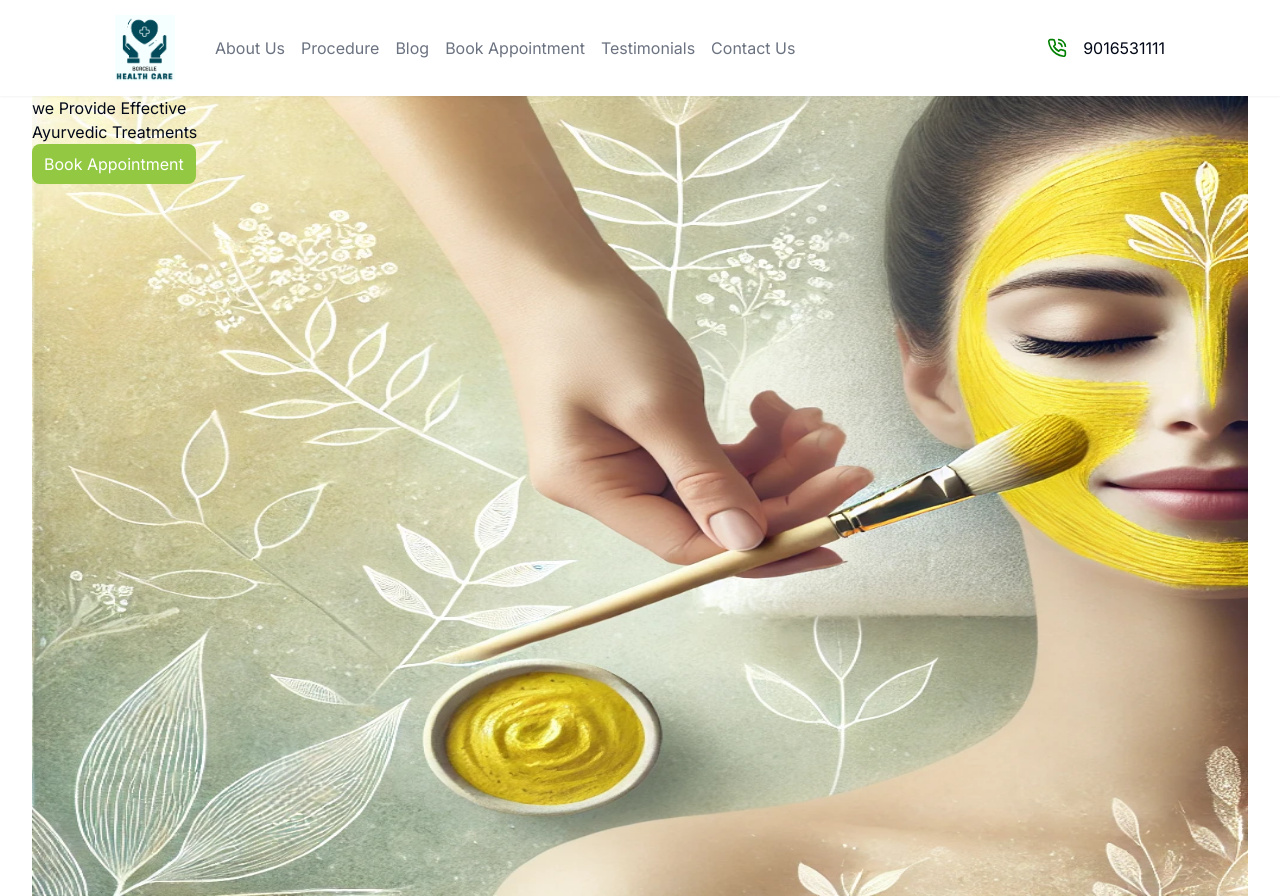
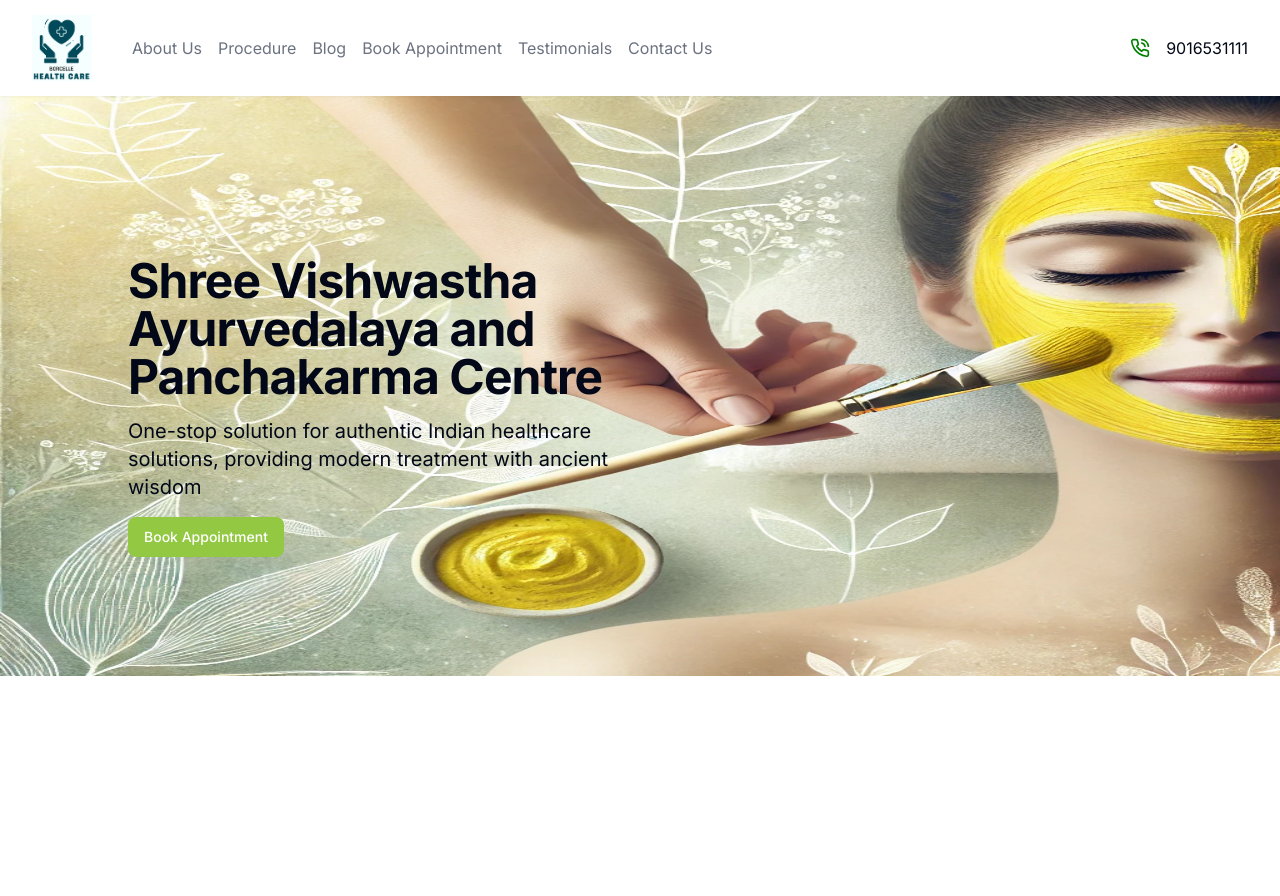
Before and after one commit to ganeshbahire01/vedic, a Next.js app: page / in a window 1280 px wide. After the commit the page ends 800 px from the top, so only its background shows below. Built offline with nearby package versions, Linux system fonts and the light colour scheme.

Commit message:
hero added

```diff
--- a/src/app/page.tsx
+++ b/src/app/page.tsx
@@ -3,7 +3,7 @@
 
 export default function Home() {
   return (
-    <div className="container">
+    <div className="bg-[#e0bea366]">
       <Hero />
     </div>
   );
--- a/src/components/Header.tsx
+++ b/src/components/Header.tsx
@@ -37,9 +37,9 @@
     },
   ];
   return (
-    <header className="sticky top-0 shadow-sm z-40 bg-eggshell h-20 md:h-24 flex justify-center items-center">
+    <header className="sticky top-0 shadow-sm z-40 bg-white h-20 md:h-24 flex justify-center items-center">
       <nav
-        className="mx-auto z-10 w-full flex items-center bg-eggshell justify-between  gap-x-10  py-2 px-5 lg:py-2 xl:px-[115px] container"
+        className="mx-auto z-10 w-full flex items-center bg-white justify-between  gap-x-10  py-2 px-5 lg:py-2 xl:px-[32px] "
         aria-label="Global"
       >
         <div className="flex justify-between items-center gap-10">
--- a/src/components/Hero.tsx
+++ b/src/components/Hero.tsx
@@ -1,20 +1,26 @@
 import Image from "next/image";
 import React from "react";
+import { Button } from "./ui/button";
 
 type Props = {};
 
 const Hero = (props: Props) => {
   return (
     <div
-      className=" h-screen object-cover bg-repeat-round"
+      className=" h-[580px] object-cover bg-repeat-round relative  "
       style={{ backgroundImage: "url('/hero.webp')" }}
     >
-      <div className="">
-        <h1>we Provide Effective</h1>
-        <p>Ayurvedic Treatments</p>
-        <button className="text-white bg-[#93c942] py-2 px-3 rounded-lg">
+      <div className="absolute top-1/4 left-32 max-w-lg">
+        <h1 className="text-2xl leading-[44px] tracking-[-0.02em] font-bold lg:text-5xl mt-4 font-work-sans">
+          Shree Vishwastha Ayurvedalaya and Panchakarma Centre
+        </h1>
+        <p className="text-xl leading-7 font-normal mt-4">
+          One-stop solution for authentic Indian healthcare solutions, providing
+          modern treatment with ancient wisdom
+        </p>
+        <Button className="text-white bg-[#93c942] py-2 px-4 rounded-lg mt-4 hover:bg-[#a5e840]">
           Book Appointment
-        </button>
+        </Button>
       </div>
     </div>
   );
```
